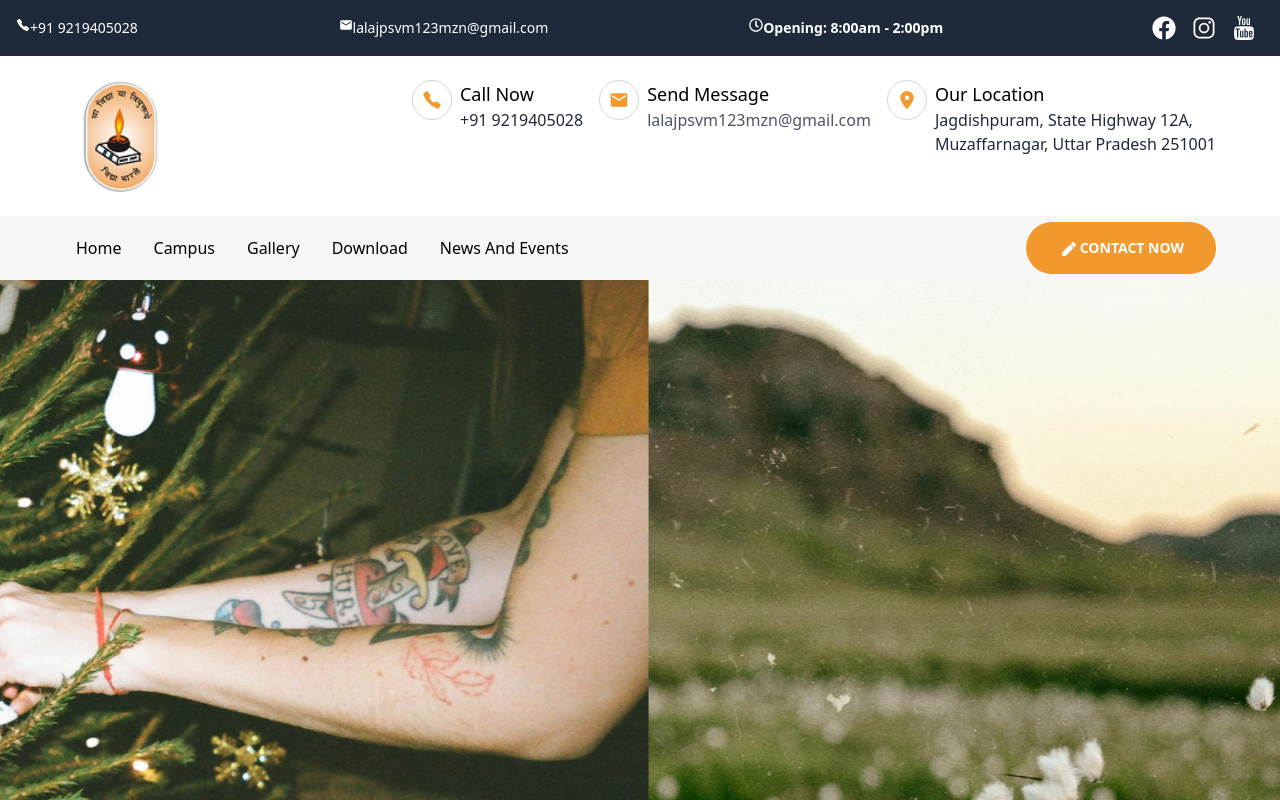
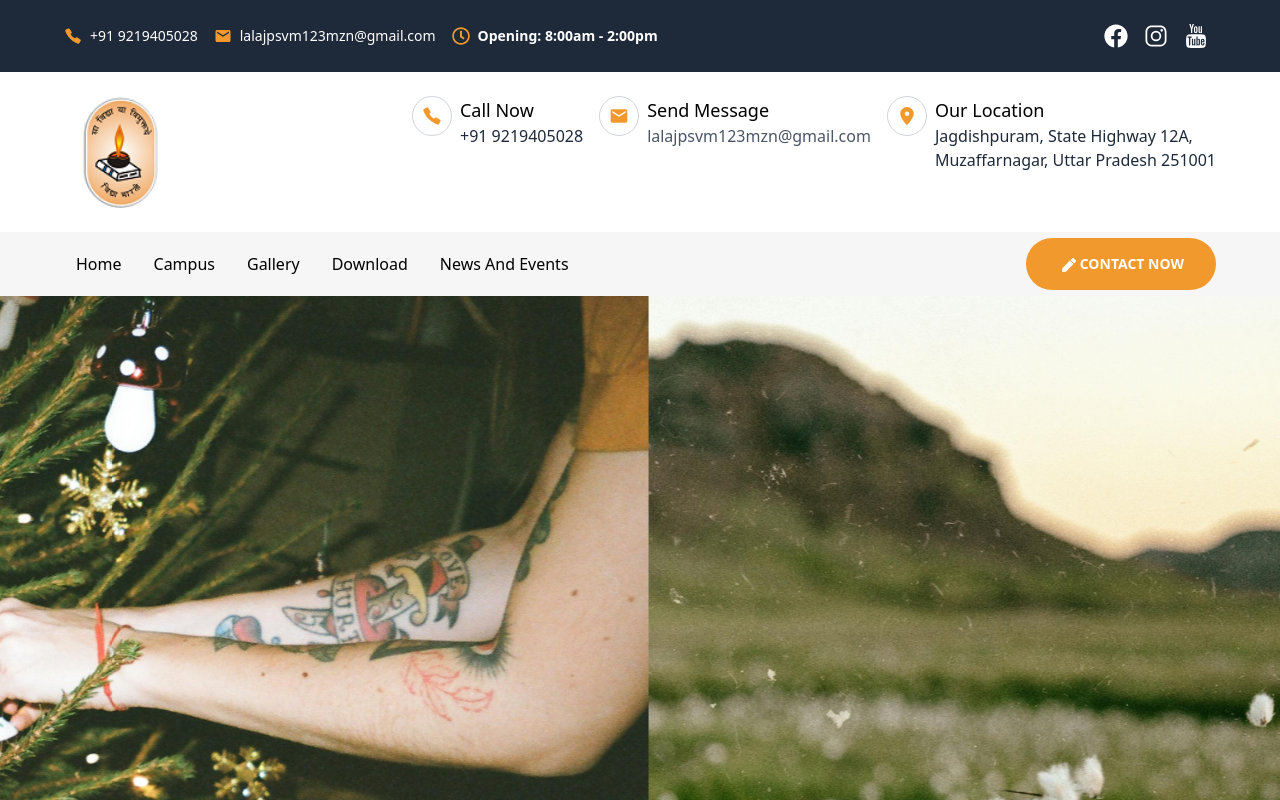
Before and after one commit to ErAniketKumar/shiva-school-project-free, a React (Vite) app: page / in a window 1280 px wide. Shown: the top 800 px of the page. Built offline with nearby package versions, Linux system fonts and the light colour scheme.

Commit message:
navigation bar top sec .update

```diff
--- a/src/components/Navbar.jsx
+++ b/src/components/Navbar.jsx
@@ -30,24 +30,27 @@ const Navbar = () => {
 					isScrolled ? "hidden" : "block"
 				} md:block`}
 			>
-				<div className="max-w-7xl mx-auto flex flex-col md:flex-row justify-between items-center px-4 py-2">
-					<div className="mb-2 md:mb-0 flex ">
+				<div className="flex flex-col md:flex-row justify-between items-center px-4 sm:px-8 md:px-[4rem] py-4 gap-4">
+					<div className=" flex gap-4 items-center">
+						<div className="flex items-center gap-2">
 							<span className="font-semibold">
-							<IoCallSharp />
+								<IoCallSharp className="text-lg text-[#f1992d]" />
 							</span>{" "}
 							+91 9219405028
 						</div>
-					<div className="mb-2 md:mb-0 flex ">
+						<div className="flex items-center gap-2">
 							<span className="font-semibold">
-							<MdEmail />
+								<MdEmail className="text-lg text-[#f1992d]" />
 							</span>{" "}
 							lalajpsvm123mzn@gmail.com
 						</div>
-					<div className=" flex ">
-						<FaRegClock />
+						<div className="flex items-center gap-2">
+							<FaRegClock className="text-lg text-[#f1992d]" />
 
 							<span className="font-semibold">Opening: 8:00am - 2:00pm</span>
 						</div>
+					</div>
+
 					{/* navigation top social media icons */}
 
 					<div className="flex text-2xl">
```
Lines whose indentation alone changed are shown as unchanged.
